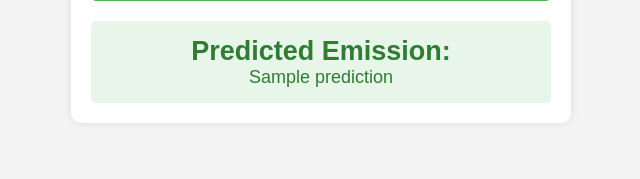
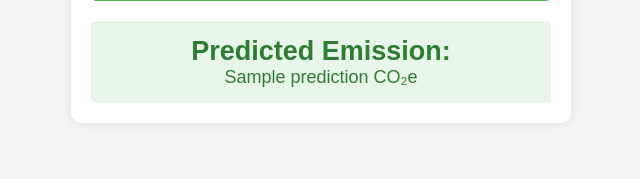
Before and after one commit to alfimisha/GreenWise, a Flask app: template backend/templates/index.html in a window 1280 px wide. Shown: the part 621-800 px from the top of the page, without its empty margins (319-959 px from the left). Run offline with Flask 3, Linux system fonts and the light colour scheme; the template is opened without the code that fills it: most values are stand-ins (such as "Sample title", 1, 10 or a date in 2020); parts of the project's set-up code (start-up, migrations or seed data) failed here and were passed over.

Commit message:
fine tune

```diff
--- a/backend/app.py
+++ b/backend/app.py
@@ -49,7 +49,7 @@ def predict():
     predicted_emission = model.predict(example_scaled)[0]
 
     # Format predicted_emission_text
-    if predicted_emission < 0.000001:
+    if abs(predicted_emission) < 0.000001:
         predicted_emission_text = "less than 1 mg"
     else:
         predicted_emission_text = f"{predicted_emission:.6f} kg"
--- a/backend/templates/index.html
+++ b/backend/templates/index.html
@@ -35,7 +35,7 @@
         {% if prediction %}
             <div class="result">
                 <h2>Predicted Emission:</h2>
-                <p>{{ prediction }}</p>
+                <p>{{ prediction }} CO₂e</p>
             </div>
         {% endif %}
     </div>
```
Also changed, not shown: 3 other files.
